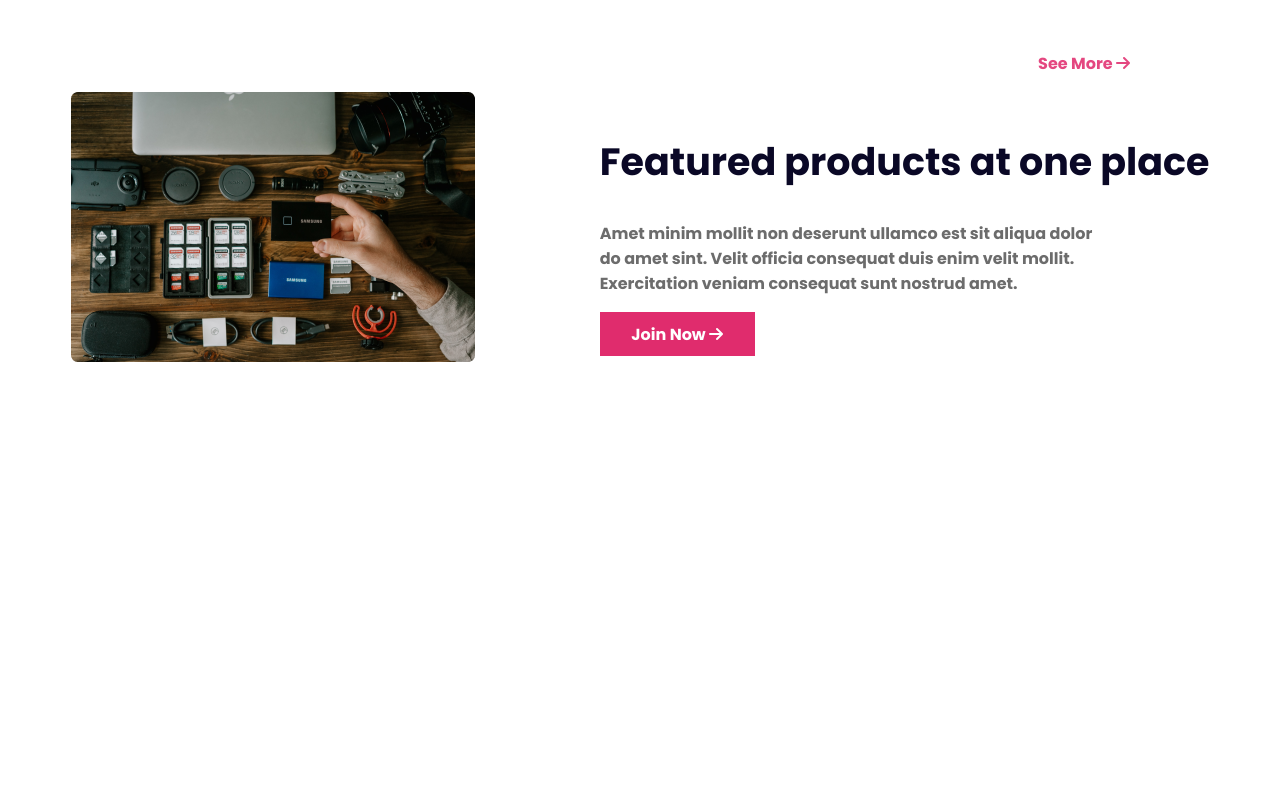
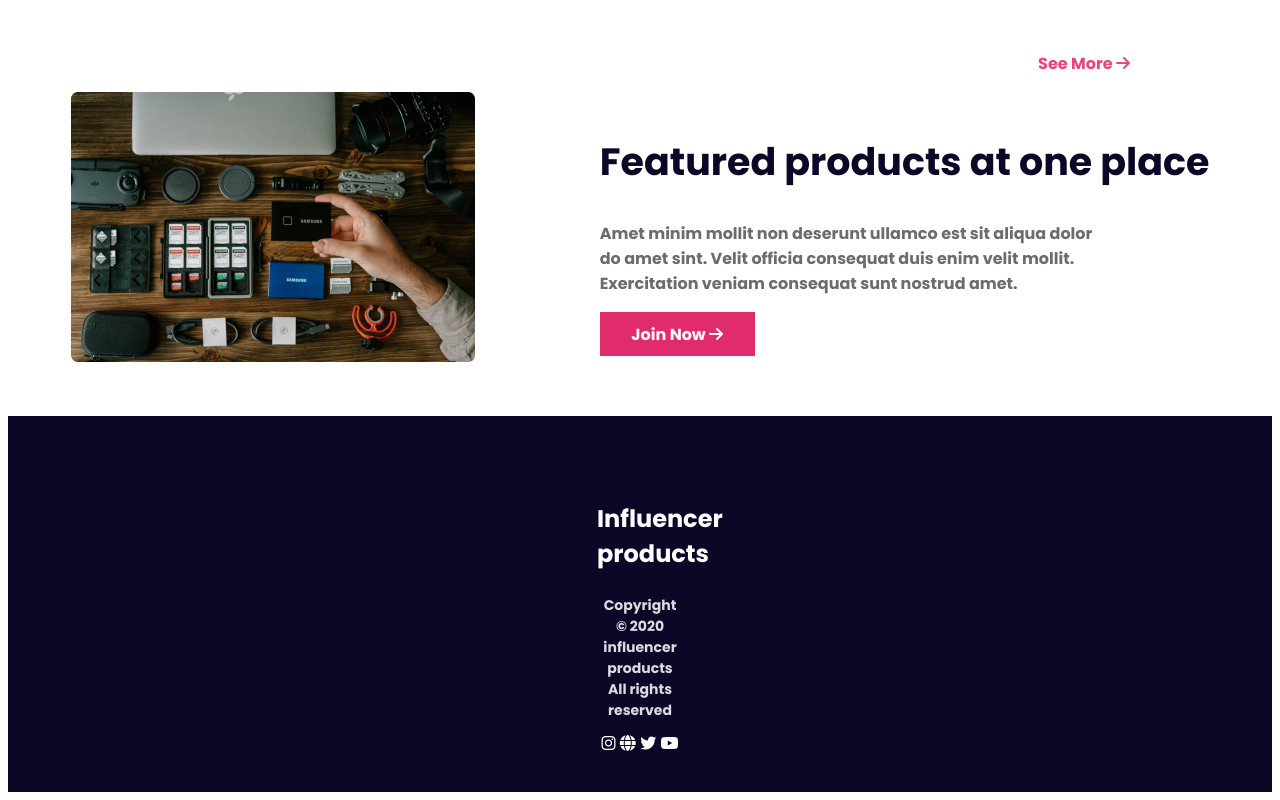
Before and after one commit to JerinOnTheXplore/InfluenceXclusive, a plain HTML site: page index.html in a window 1280 px wide. Shown: the part 2645-3445 px from the top of the page. Before the commit the page ends 3019 px from the top, so only its background shows below. Drawn offline with Linux system fonts and the light colour scheme.

Commit message:
added footer section and styles and responsive working on progress

```diff
--- a/index.html
+++ b/index.html
@@ -148,8 +148,20 @@
         </section>
 
     </main>
-    <footer>
+    <footer class="footer">
+      <div class="influence-container">
+        <div class="footer-influence">
+            <h3 class="footer-title">Influencer products</h3>
+            <p class="footer-description">Copyright © 2020  influencer products <br>All rights reserved</p>
+          </div>
+          <div class="footer-image display-flex">
+            <div class="img"><i class="fa-brands fa-instagram"></i></div>
+            <div class="img"><i class="fa-solid fa-globe"></i></div>
+            <div class="img"><i class="fa-brands fa-twitter"></i></div>
+            <div class="img"><i class="fa-brands fa-youtube"></i></div>
 
+          </div>
+      </div>
     </footer>
 </body>
 </html>
--- a/styles/influence.css
+++ b/styles/influence.css
@@ -219,12 +219,46 @@ max-width: 100%;
   padding: 10px 24px;
   border: none;
 }
+/* Footer related styles */
+.footer{
+background-color: #0A0826;
+padding: 61px 589px 39px 589px;
+box-sizing: border-box;
+margin-top: 50px;
+
+
+}
+.influence-container{
+
+}
+.footer-influence{
+
+}
+.footer-title{
+  font-family: "Poppins", serif;
+  font-weight: 700;
+  font-size: 1.5rem;
+  color: #FFFFFF;
+  text-align: center;
+}
+.footer-description{
+  font-family: "Poppins", serif;
+  font-weight: 700;
+  font-size: 0.875rem;
+  color: #D9DBE1;
+  text-align: center;
+}
+.footer-image{
+color: #FFFFFF;
+justify-content:space-evenly;
+
+}
 
 /* Responsive Media Query */
 @media screen and (max-width: 576px) {
  .navbar,
  .nav-links,
- .banner{
+ .banner,{
 
     flex-direction:column;
 }
@@ -260,17 +294,15 @@ max-width: 100%;
   flex-direction: column;
 
   text-align: center;
-
-
-
-
 }
 .featured-image{
 
 }
 .featured-product-info{
  max-width: 100%;
-
+}
+.footer{
+  flex-direction: column;
 }
 
 
```
